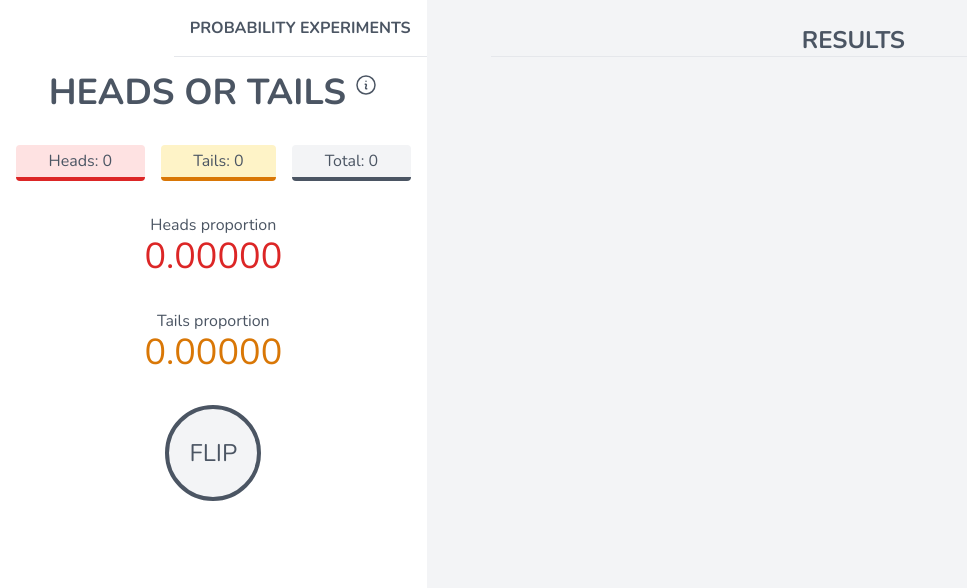
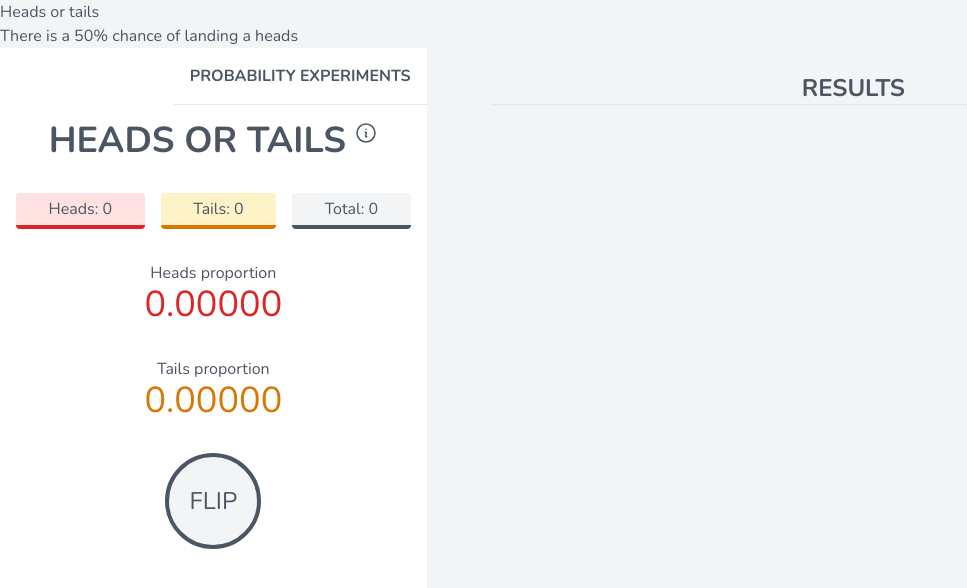
Before and after one commit to reveleigh/Probability-Experiments, a React (Create React App) app: page / in a window 1280 px wide. Shown: the top 588 px of the page, without its empty margins (0-967 px from the left). Built offline with nearby package versions, Linux system fonts and the light colour scheme.

Commit message:
Added Modal component

```diff
--- a/src/App.js
+++ b/src/App.js
@@ -1,6 +1,7 @@
 import React, {useState } from 'react';
 import Controls from "./components/Layout/Controls";
 import Results from "./components/Layout/Results";
+import Modal from './components/Layout/Modal';
 
 
 
@@ -16,6 +17,8 @@ function App() {
   return (
     <div className="App">
       <div className="text-gray-600 font-body bg-gray-100">
+        <Modal />
+
         <div className="grid md:grid-cols-3">
 
           <Controls onAddCoin={addCoinHandler}/>
--- a/src/components/CoinToss/CoinStats.js
+++ b/src/components/CoinToss/CoinStats.js
@@ -12,15 +12,15 @@ const CoinStats = (props) => {
                 Total: {props.heads + props.tails}
               </div>
             </div>
-            <div className="p-4 text-center">
+            <div className="p-4 text-center ">
             Heads proportion
-            <div className="text-4xl text-center text-red-600">
+            <div className="text-4xl text-center text-red-600 select-none">
               {props.pHeads}
             </div>
           </div>
-          <div className="p-4 text-center">
+          <div className="p-4 text-center select-none">
             Tails proportion
-            <div className="text-4xl text-center text-amber-600">
+            <div className="text-4xl text-center text-amber-600 select-none">
             {props.pTails}
             </div>
           </div>
--- /dev/null
+++ b/src/components/Layout/Modal.js
@@ -0,0 +1,15 @@
+const Modal = (props) => {
+
+
+    return(
+        <div>
+            <div>
+            <h1>Heads or tails</h1>
+            <p>There is a 50% chance of landing a heads</p>
+            </div>
+        </div>
+    )
+
+};
+
+export default Modal;
```
